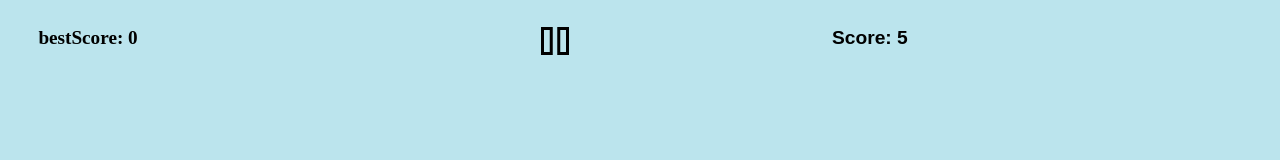
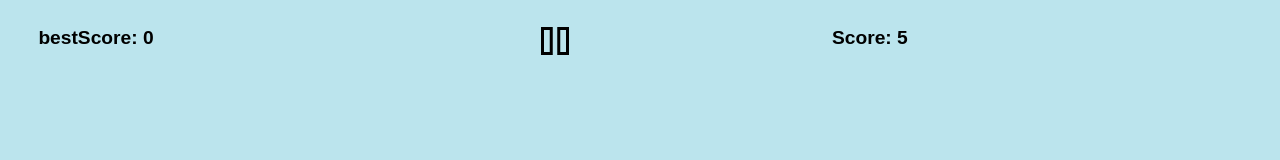
Before and after one commit to araujobrunodev/Air-girl, a React (Vite) app: page /playing in a window 1280 px wide. Shown: the top 160 px of the page. Built offline with nearby package versions, Linux system fonts and the light colour scheme; a web font is replaced by a local one.

Commit message:
implement property font-family to bestScore

```diff
--- a/src/css/bestScore.css
+++ b/src/css/bestScore.css
@@ -4,6 +4,8 @@
     font-size: 1.2rem;
     font-weight: 600;
 
+    font-family: 'Jockey One', sans-serif;
+
     top: 1%;
     left: 3%;
 }
```
